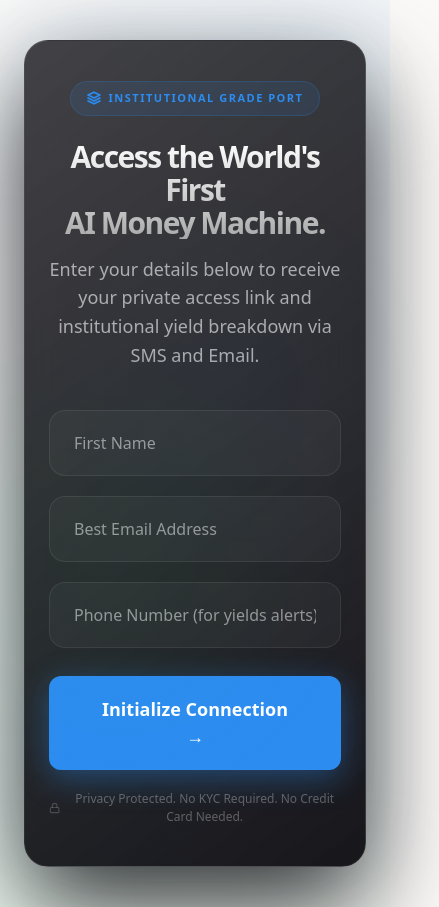
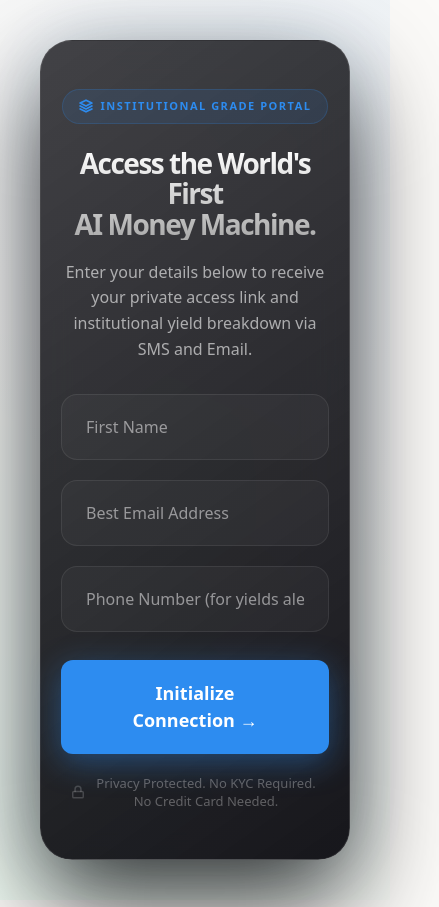
Before and after one commit to moabytemusic-code/welcometoaurum, a Next.js app: page /lead-capture in a window 390 px wide. Shown: the whole page, 439 px wide, since content can reach past the window. Built offline with nearby package versions, Linux system fonts and the light colour scheme.

Commit message:
style: refine mobile optimization for lead capture page

```diff
--- a/src/app/finance.module.css
+++ b/src/app/finance.module.css
@@ -1137,10 +1137,21 @@
 
 @media (max-width: 768px) {
   .captureCard {
-    padding: 40px 24px;
-    border-radius: 24px;
+    padding: 48px 20px;
+    border-radius: 32px;
+    margin: 0 16px;
   }
   .captureTitle {
-    font-size: 30px;
+    font-size: 28px;
+    margin-bottom: 20px;
+  }
+  .captureSub {
+    font-size: 16px;
+    margin-bottom: 32px;
+  }
+  .captureSafe {
+    font-size: 13px;
+    line-height: 1.4;
+    padding: 0 10px;
   }
 }
--- a/src/app/lead-capture/page.js
+++ b/src/app/lead-capture/page.js
@@ -64,14 +64,15 @@ export default function LeadCapture() {
               background: 'rgba(45, 140, 240, 0.1)',
               padding: '8px 16px',
               borderRadius: '100px',
-              width: 'fit-content',
+              width: 'max-content',
+              maxWidth: '100%',
               margin: '0 auto 24px auto',
               border: '1px solid rgba(45, 140, 240, 0.2)'
             }}>
               <svg width="14" height="14" viewBox="0 0 24 24" fill="none" stroke="#2d8cf0" strokeWidth="3" strokeLinecap="round" strokeLinejoin="round">
                 <path d="M12 2L2 7l10 5 10-5-10-5zM2 17l10 5 10-5M2 12l10 5 10-5"></path>
               </svg>
-              <span style={{ fontSize: '11px', color: '#2d8cf0', fontWeight: '800', textTransform: 'uppercase', letterSpacing: '1.5px' }}>Institutional Grade Port</span>
+              <span style={{ fontSize: '11px', color: '#2d8cf0', fontWeight: '800', textTransform: 'uppercase', letterSpacing: '1.5px', whiteSpace: 'nowrap' }}>Institutional Grade Portal</span>
             </div>
 
             <h1 className={styles.captureTitle}>Access the World's First <br/><span style={{color: '#00ff88'}}>AI Money Machine.</span></h1>
@@ -110,11 +111,11 @@ export default function LeadCapture() {
             </form>
 
             <div className={styles.captureSafe}>
-              <svg width="14" height="14" viewBox="0 0 24 24" fill="none" stroke="currentColor" strokeWidth="2.5" strokeLinecap="round" strokeLinejoin="round">
+              <svg width="14" height="14" viewBox="0 0 24 24" fill="none" stroke="currentColor" strokeWidth="2.5" strokeLinecap="round" strokeLinejoin="round" style={{ flexShrink: 0 }}>
                 <rect x="3" y="11" width="18" height="11" rx="2" ry="2"></rect>
                 <path d="M7 11V7a5 5 0 0 1 10 0v4"></path>
               </svg>
-              Privacy Protected. No KYC Required. No Credit Card Needed.
+              <span>Privacy Protected. No KYC Required. No Credit Card Needed.</span>
             </div>
           </>
         ) : (
@@ -126,8 +127,8 @@ export default function LeadCapture() {
         )}
       </div>
 
-      {/* Subtle Background Elements */}
-      <div style={{
+      {/* Subtle Background Elements - Hidden on small mobile to prevent overflow issues */}
+      <div className="mobile-hide" style={{
         position: 'absolute',
         top: '20%',
         left: '10%',
@@ -137,7 +138,7 @@ export default function LeadCapture() {
         pointerEvents: 'none',
         zIndex: 0
       }}></div>
-      <div style={{
+      <div className="mobile-hide" style={{
         position: 'absolute',
         bottom: '10%',
         right: '5%',
@@ -147,6 +148,11 @@ export default function LeadCapture() {
         pointerEvents: 'none',
         zIndex: 0
       }}></div>
+      <style jsx>{`
+        @media (max-width: 600px) {
+          .mobile-hide { display: none; }
+        }
+      `}</style>
     </main>
   );
 }
```
